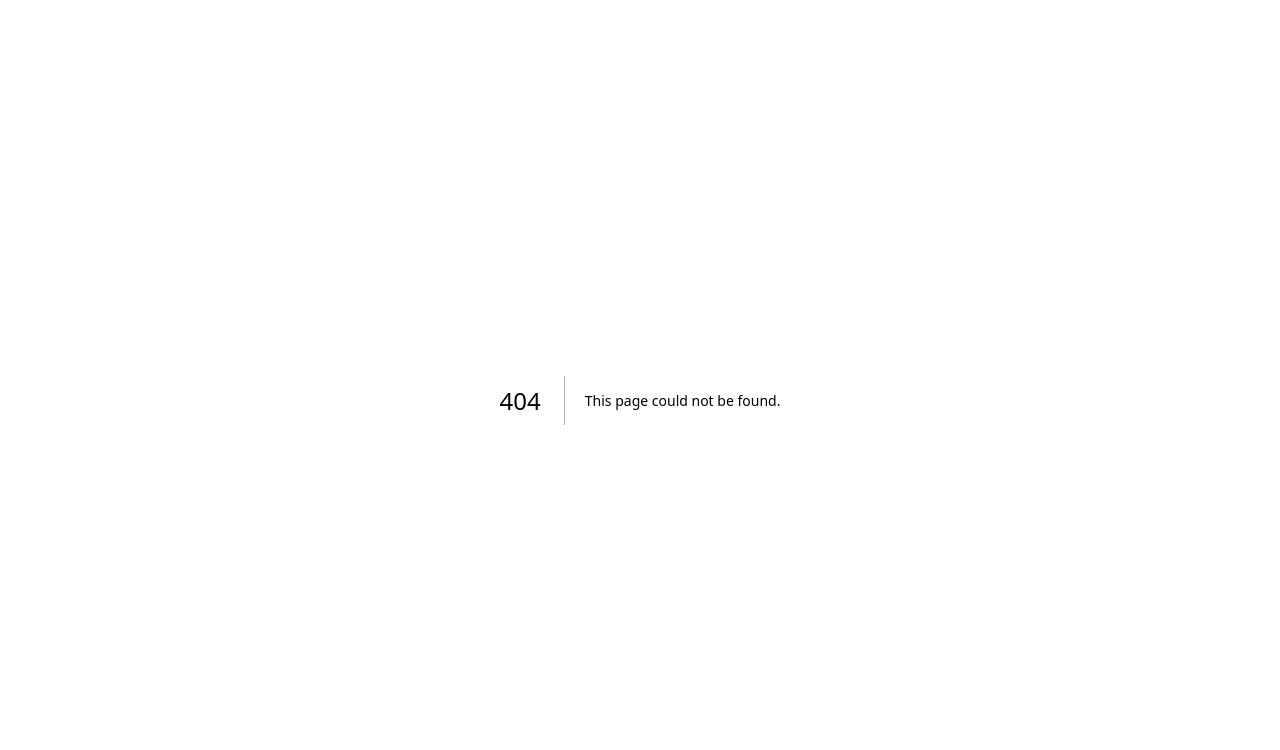
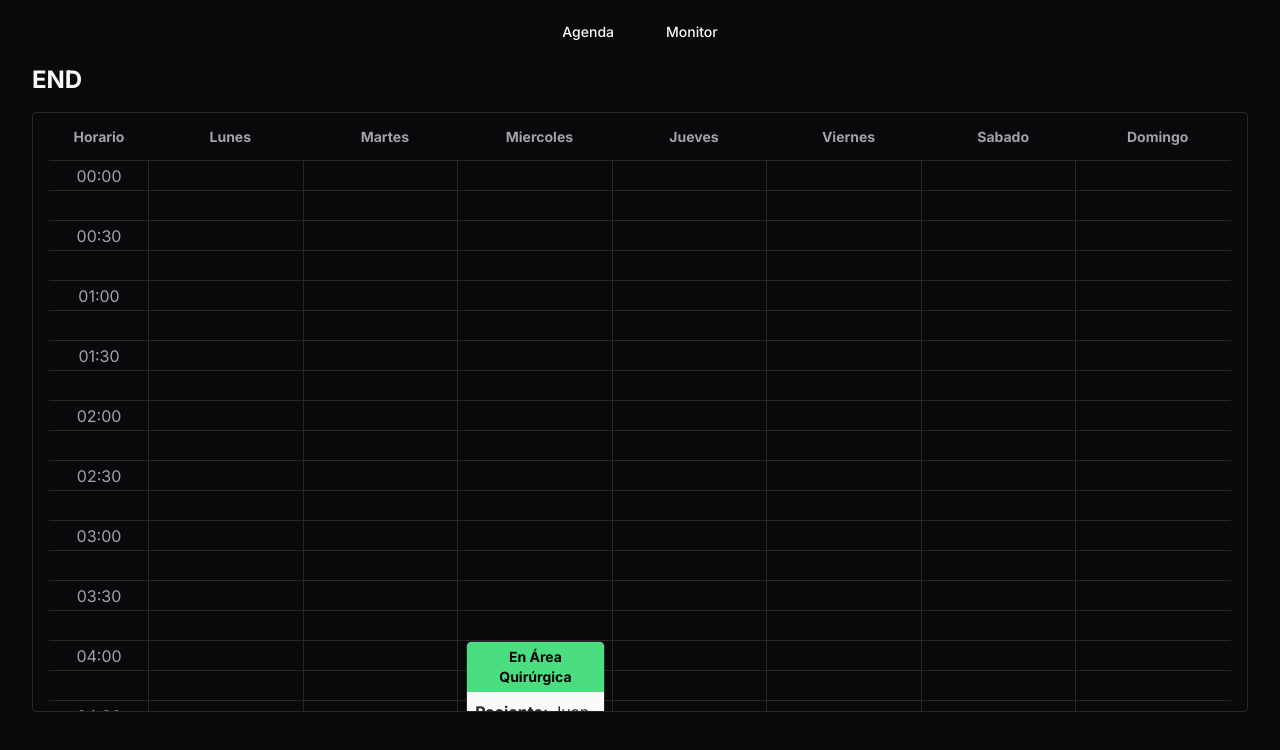
Before and after one commit to sreynosogaci/monitor-quirofano, a Next.js app: page /END in a window 1280 px wide. Before the commit this address had no page. Shown: the top 750 px of the page. Built offline with nearby package versions, Linux system fonts and the light colour scheme.

Commit message:
Cambios pc santi

```diff
--- /dev/null
+++ b/src/app/(with-nav-bar)/[column]/page.tsx
@@ -0,0 +1,46 @@
+import { DynamicSchedule } from '@/components/dynamic-schedule'
+import { TurnoItem } from '@/components/turno-item'
+import { getLabelHorario } from '@/lib/monitor'
+import { Turno, getTurnos } from '@/services/turnos'
+import React from 'react'
+
+const ColumnPage = async ({ params }: { params: { column: string } }) => {
+    const { column } = params
+
+    const days = [
+        { id: 'monday', label: 'Lunes' },
+        { id: 'tuesday', label: 'Martes' },
+        { id: 'wednesday', label: 'Miercoles' },
+        { id: 'thursday', label: 'Jueves' },
+        { id: 'friday', label: 'Viernes' },
+        { id: 'saturday', label: 'Sabado' },
+        { id: 'sunday', label: 'Domingo' }
+    ]
+
+    const schedules: { label: string }[] = []
+    for (let i = 0; i < 24; i++) {
+        schedules.push({ label: getLabelHorario(i) })
+        schedules.push({ label: getLabelHorario(i + 0.5) })
+    }
+
+    const turnos = await getTurnos(column)
+
+    return (
+        <div className='px-8 pb-8 h-full'>
+            <h1 className='text-2xl font-bold mb-4'>{column}</h1>
+            <div className='h-screen-nav-bar max-h-[600px]'>
+                <DynamicSchedule<Turno>
+                    columns        = { days }
+                    rows           = { schedules }
+                    items          = { turnos }
+                    rowHeight      = { 30 }
+                    linesPerRow    = { 2 }
+                    columnAssigner = { (t, c) => c.id === 'wednesday' }
+                    ItemComponent  = { TurnoItem }
+                />
+            </div>
+        </div>
+    )
+}
+
+export default ColumnPage
--- a/src/app/(with-nav-bar)/page.tsx
+++ b/src/app/(with-nav-bar)/page.tsx
@@ -5,16 +5,6 @@ import React from 'react'
 import { TurnoItem } from '@/components/turno-item'
 
 const Home = async () => {
-    // const columns = [
-    //     { id: 'monday', label: 'Lunes' },
-    //     { id: 'tuesday', label: 'Martes' },
-    //     { id: 'wednesday', label: 'Miercoles' },
-    //     { id: 'thursday', label: 'Jueves' },
-    //     { id: 'friday', label: 'Viernes' },
-    //     { id: 'saturday', label: 'Sabado' },
-    //     { id: 'sunday', label: 'Domingo' }
-    // ]
-
     const schedules: { label: string }[] = []
     for (let i = 0; i < 24; i++) {
         schedules.push({ label: getLabelHorario(i) })
@@ -30,10 +20,11 @@ const Home = async () => {
                 columns        = { salas }
                 rows           = { schedules }
                 items          = { turnos }
-                rowHeight      = { 60 }
-                linesPerRow    = { 1 }
+                rowHeight      = { 30 }
+                linesPerRow    = { 2 }
                 columnAssigner = { (t, c) => t.sala === c.id }
                 ItemComponent  = { TurnoItem }
+                withHeaderLink = { true }
             />
         </div>
     )
--- a/src/components/dynamic-schedule.tsx
+++ b/src/components/dynamic-schedule.tsx
@@ -1,9 +1,10 @@
 import { cn } from '@/lib/utils'
 import { getUUID } from '@/lib/uuid'
+import Link from 'next/link'
 import React, { PropsWithChildren } from 'react'
 
 interface BaseItem { id: string, columnId: string, row: number, rowSpan: number }
-type Column = { id: string, label: string, link?: string }
+type Column = { id: string, label: string }
 type Row = { label: string }
 
 type SubComponentProps<T> = {
@@ -20,6 +21,7 @@ type DynamicSchedule<T> = {
     columnAssigner: (item: T, column: Column) => boolean
     items:          (T & Partial<BaseItem>)[]
     ItemComponent:  (props: SubComponentProps<T>) => JSX.Element
+    withHeaderLink?: boolean
 }
 
 type DynamicScheduleLines = {
@@ -40,11 +42,16 @@ type DynamicScheduleRows = {
     linesPerRow: number
 }
 
-const DynamicScheduleHeaderItem = ({ children }: PropsWithChildren) => {
+const DynamicScheduleHeaderItem = ({ href='#', children }: PropsWithChildren<{ href?: string }>) => {
     return (
-        <p className='text-sm font-bold flex items-center justify-center text-muted-foreground'>
-            {children}
-        </p>
+        <Link href={href} className={cn(
+            'flex items-center justify-center',
+            href === '#' ? 'cursor-default' : 'cursor-pointer hover:underline'
+        )}>
+            <p className='text-sm font-bold text-muted-foreground'>
+                {children}
+            </p>
+        </Link>
     )
 }
 
@@ -52,7 +59,7 @@ const DynamicScheduleHeader = ({ style, className, children }: DynamicScheduleHe
     return (
         <div
             className={cn(
-                'w-full grid gap-2 border-b h-12 sticky top-0 bg-background z-50',
+                'w-full grid gap-2 border-b h-12 sticky top-0 bg-background z-40',
                 className
             )}
             style={style}
@@ -113,7 +120,18 @@ const DynamicScheduleLines = ({ columns, rows, columnsStyle, rowsStyle }: Dynami
 }
 
 export const DynamicSchedule = <T,>(props: DynamicSchedule<T>) => {
-    const { columns, rows, rowHeight, linesPerRow, className, items, ItemComponent, columnAssigner } = props
+    const {
+        columns,
+        rows,
+        rowHeight,
+        linesPerRow,
+        className,
+        items,
+        ItemComponent,
+        columnAssigner,
+        withHeaderLink
+    } = props
+
     const firstColumnsWidth = 100
 
     const styleObject = {
@@ -133,7 +151,10 @@ export const DynamicSchedule = <T,>(props: DynamicSchedule<T>) => {
             >
                 <DynamicScheduleHeaderItem>Horario</DynamicScheduleHeaderItem>
                 {columns.map((column) => (
-                    <DynamicScheduleHeaderItem key={getUUID()}>
+                    <DynamicScheduleHeaderItem
+                        key  = { getUUID() }
+                        href = { withHeaderLink ? `/${column.id}` : undefined }
+                    >
                         {column.label}
                     </DynamicScheduleHeaderItem>
                 ))}
@@ -156,7 +177,7 @@ export const DynamicSchedule = <T,>(props: DynamicSchedule<T>) => {
                 {columns.map((column) => (
                     <div
                         key       = { getUUID() }
-                        className = 'grid w-full z-40 pr-2 h-full grid-cols-1'
+                        className = 'grid w-full z-30 pr-2 h-full grid-cols-1'
                         style     = { styleObject.rows }
                     >
                         { items.filter(i => columnAssigner(i, column)).map((item) => {
--- a/src/services/turnos.tsx
+++ b/src/services/turnos.tsx
@@ -62,21 +62,26 @@ export const getEstado = (estado: keyof typeof estados) => {
     return estadoStr
 }
 
-export const getSalas = async () => {
-    return [
+const salas = [
     { id: 'QX1', label: 'QX 1 (2°Piso)' },
     { id: 'QX2', label: 'QX 2 (2°Piso)' },
     { id: 'QX3', label: 'QX 3 (2°Piso)' },
     { id: 'QX4', label: 'QX 4 (1°Piso)' },
-        { id: 'END', label: 'Endoscopía' },
+    { id: 'END', label: 'Endoscopía'    },
     { id: 'QX5', label: 'QX 5 (1°Piso)' },
     { id: 'QX6', label: 'QX 6 (1°Piso)' },
-        { id: 'HEM', label: 'Hemodinamia' },
+    { id: 'HEM', label: 'Hemodinamia'   },
 ]
+
+export const getSalas = async (): Promise<{ id: string, label: string }[]> => {
+    return salas
 }
 
-export const getTurnos = async (): Promise<Turno[]> => {
-    return [
+export const getSala = async (salaId: string) => {
+    return salas.find((sala) => sala.id === salaId)
+}
+
+const turnos = [
     { ...baseObj, id: 'turno1', label: 'Turno 1', sala: 'QX1', horaInicio: 2, horaFin: 3, estado: 5 },
     { ...baseObj, id: 'turno2', label: 'Turno 1', sala: 'QX1', horaInicio: 3.5, horaFin: 5, estado: 2 },
     { ...baseObj, id: 'turno3', label: 'Turno 1', sala: 'QX1', horaInicio: 5, horaFin: 7, estado: 3 },
@@ -117,4 +122,11 @@ export const getTurnos = async (): Promise<Turno[]> => {
     { ...baseObj, id: 'turno16', label: 'Turno 1', sala: 'HEM', horaInicio: 6.5, horaFin: 10, estado: 4 },
     { ...baseObj, id: 'turno16', label: 'Turno 1', sala: 'HEM', horaInicio: 12, horaFin: 13, estado: 4 },
 ]
+
+export const getTurnos = async (salaId?: string): Promise<Turno[]> => {
+    if (salaId) {
+        return turnos.filter((turno) => turno.sala === salaId) as Turno[]
     }
+
+    return turnos as Turno[]
+}
```
Lines whose indentation alone changed are shown as unchanged.
